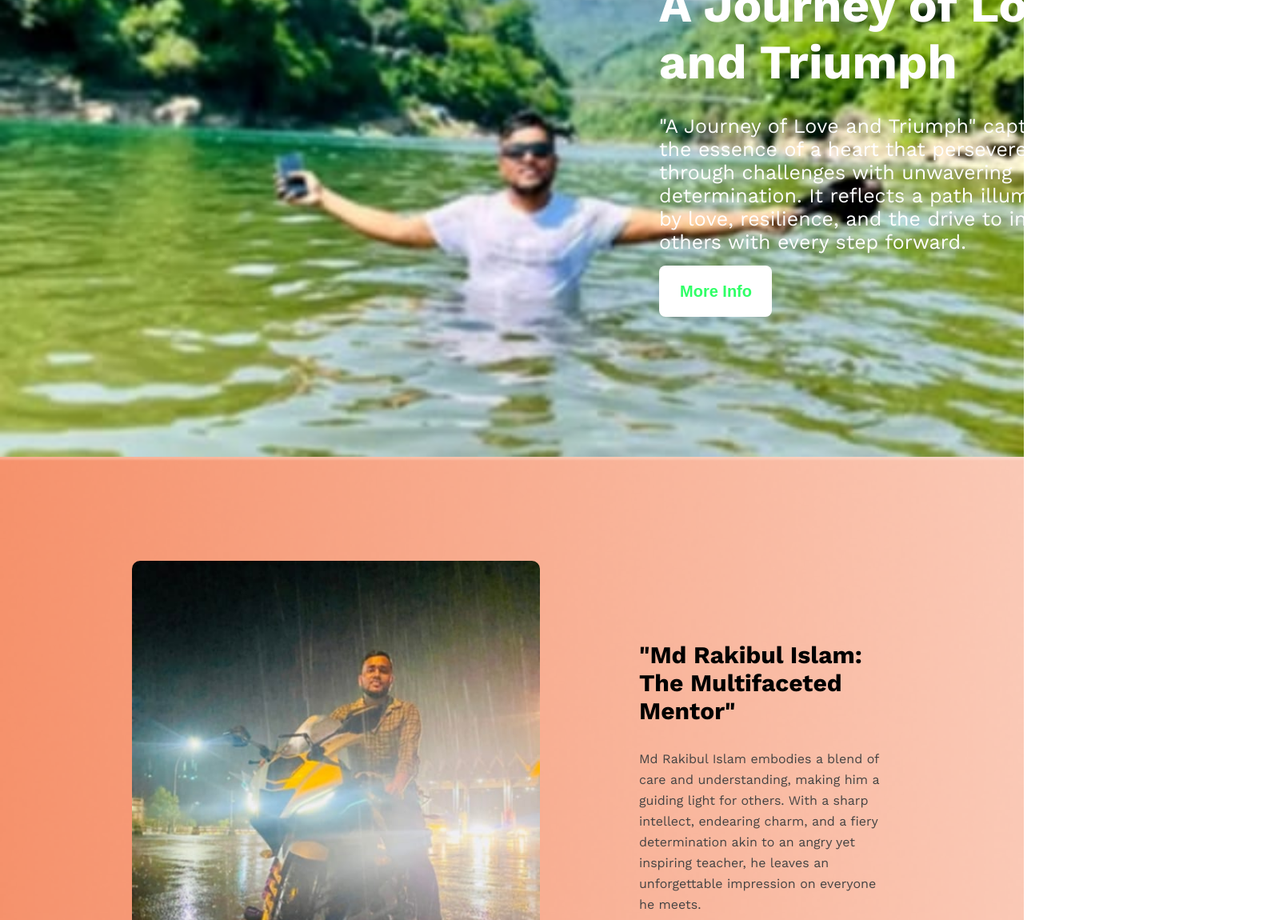
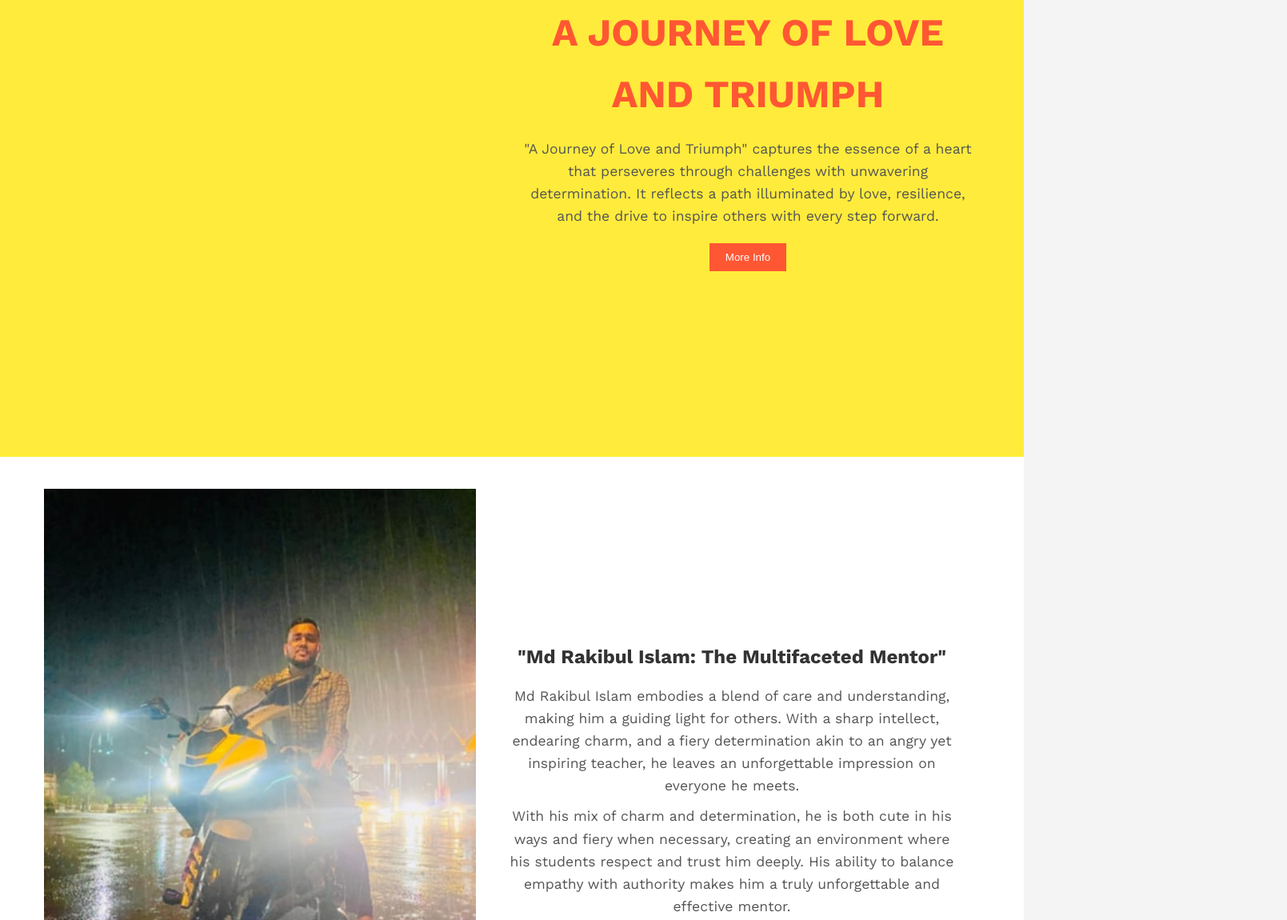
Before and after one commit to evar2005/my-website-repo, a plain HTML site: page index.html in a window 1280 px wide. Shown: the part 229-1379 px from the top of the page at 80% size, 1609 px wide, since content can reach past the window. Drawn offline with nearby package versions, Linux system fonts and the light colour scheme.

```diff
--- a/styles/style.css
+++ b/styles/style.css
@@ -1,107 +1,146 @@
-*{
+/* General Reset */
+* {
   margin: 0;
   padding: 0;
+  box-sizing: border-box;
 }
-body{
-  font-family: "Work Sans", serif;
-  font-weight: 700;
-  overflow-x: hidden;
+
+/* Body and Font */
+body {
+  font-family: 'Work Sans', sans-serif;
+  line-height: 1.6;
+  background-color: #f4f4f4;
+  color: #333;
+  text-align: center;
 }
-.hero-section{
-  background-image: url('/images/image.png');
-  background-position: center;
-  background-repeat: no-repeat;
-  background-size: cover;
+
+/* Hero Section */
+.hero-section {
+  display: flex;
+  justify-content: center;
+  align-items: center;
   height: 100vh;
+  background-color: #ffeb3b; /* Yellow background */
 }
-.container{
-  margin: 0 auto;
-  padding: 0 15px;
+
+.container {
+  width: 100%;
+  max-width: 1200px;
+  padding: 0 20px;
 }
-.column-wrapper{
+
+.column-wrapper {
   display: flex;
-  gap: 24px;
+  justify-content: space-between;
+  align-items: center;
+  gap: 20px;
+  flex-wrap: wrap; /* Ensures items wrap on smaller screens */
 }
-.left-side{
-  flex: 0 0 50%;
+
+.left-side,
+.right-side {
+  flex: 1;
 }
-.right-side{
-  flex: 0 0 50%;
-  padding: 200px 160px;
+
+h1,
+h2 {
+  font-size: 3rem;
+  color: #ff5733;
+  margin-bottom: 15px;
+  text-transform: uppercase;
 }
-.hero-title{
-  width: 545px;
-  color: #FFFFFF;
-  transition: 1s;
+
+p {
+  font-size: 1.2rem;
+  color: #555;
 }
-.hero-title:hover{
-  color: rgb(250, 234, 11);
-  transform: scale(1.2);
-  padding-right: 200px;
-  padding-bottom: 30px;
+
+.sub-title {
+  font-size: 1.1rem;
+  color: #555;
+  margin-top: 10px;
 }
-.title{
-  font-size: 40px;
-  padding-bottom: 30px;
+
+.btn {
+  padding: 10px 20px;
+  background-color: #ff5733;
+  color: white;
+  border: none;
+  cursor: pointer;
+  margin-top: 20px;
 }
-.sub-title{
-  font-weight: 400;
-  font-size: 25px;
-  padding-bottom: 15px;
+
+.btn:hover {
+  background-color: #ff9800;
 }
-.btn{
-  background-color: #FFFFFF;
-  color: rgb(47, 255, 102);
-  padding: 21px 25px 20px 26px;
-  border: none;
-  border-radius: 8px;
-  font-weight: 600;
-  font-size: 20px;
-  transition: 2s;
+
+/* Attributes Section */
+.attributes {
+  background-color: #fff;
+  padding: 40px 20px;
 }
-.btn:hover{
-  background-color: yellow;
-  color: green;
-  transform: scale(1.1);
+
+.title h4 {
+  font-size: 1.5rem;
+  margin-bottom: 15px;
 }
-/*attributes*/
-.attributes{
-  background-image: url('/images/gradient2.png');
-  background-position: center;
-  background-repeat: no-repeat;
-  background-size: cover;
+
+/* Footer Section */
+footer {
+  background-color: #333;
+  color: white;
+  padding: 20px 0;
 }
-.attributes img{
-  margin-top: 130px;
-  margin-left: 150px;
-  width:510px;
-  height: 600px;
-  border-radius: 10px;
-  object-fit: cover;
+
+footer p {
+  font-size: 1rem;
 }
-.attributes img:hover{
- opacity: 0.5;
+
+/* Media Queries for Responsiveness */
+@media (max-width: 768px) {
+  h1, h2 {
+    font-size: 2.5rem;
+  }
+
+  .container {
+    padding: 0 10px;
+  }
+
+  .column-wrapper {
+    flex-direction: column;
+  }
+
+  .left-side,
+  .right-side {
+    flex: none;
+    width: 100%;
+  }
+
+  .btn {
+    padding: 12px 25px;
+    font-size: 1.1rem;
+  }
+
+  .sub-title {
+    font-size: 1rem;
+  }
 }
-.attributes .right-side{
-  flex: 2;
-  padding-top: 230px;
-  padding-left: 100px;
-  width: 450px;
- box-sizing: border-box;
+
+@media (max-width: 480px) {
+  h1, h2 {
+    font-size: 2rem;
+  }
+
+  .btn {
+    width: 100%;
+    padding: 15px;
+  }
+
+  .sub-title {
+    font-size: 0.9rem;
+  }
+
+  footer p {
+    font-size: 0.9rem;
+  }
 }
-.attributes .title{
-  font-size: 30px;
-}
-.attributes .sub-title{
-  font-weight: 400;
-  font-size: 16px;
-  color: #444343;
-  line-height: 26px;
-}
-.footer{
-  background-color: black;
-  color: #FFFFFF;
-  text-align: center;
-  height: 50px;
-  padding-top: 22px;
-}
```
